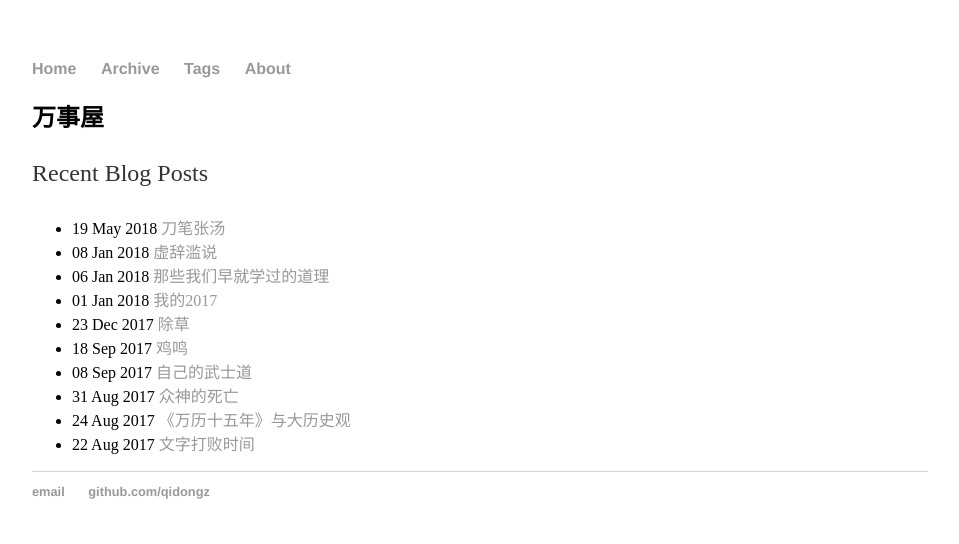
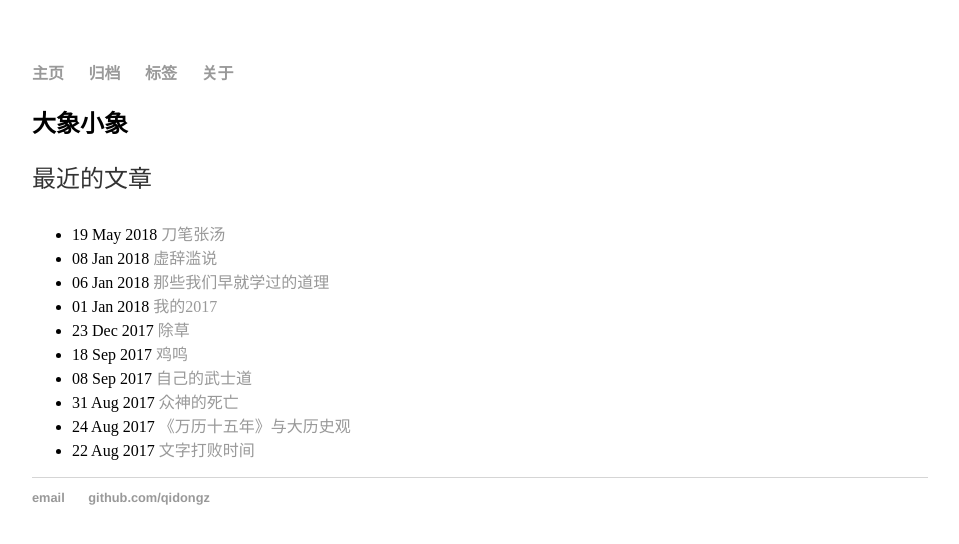
Before and after one commit to chqid/chqid.blog.io, a Jekyll site: the page built from index.html, in a window 1280 px wide. Shown: the top 544 px of the page, without its empty margins (160-1119 px from the left). Built offline with Jekyll 4.4.1, drawn with Linux system fonts in a browser that asks for light colours.

Commit message:
add zh-cn

```diff
--- a/_config.yml
+++ b/_config.yml
@@ -1,3 +1,3 @@
-name: 万事屋
+name: 大象小象
 markdown: kramdown
 permalink: /blog/:year/:month/:day/:title
--- a/_layouts/default.html
+++ b/_layouts/default.html
@@ -8,10 +8,10 @@
 		<body>
 			<nav>
 	    		<ul>
-	        		<li><a href="/">Home</a></li>
-		        	<li><a href="/archive">Archive</a></li>
-	        		<li><a href="/tags">Tags</a></li>
-				<li><a href="/about">About</a></li>
+	        		<li><a href="/">主页</a></li>
+		        	<li><a href="/archive">归档</a></li>
+	        		<li><a href="/tags">标签</a></li>
+				<li><a href="/about">关于</a></li>
 	    		</ul>
 			</nav>
 			<div class="container">
--- a/index.html
+++ b/index.html
@@ -1,11 +1,11 @@
 ---
 layout: default
-title: 万事屋
+title: 大象小象
 ---
 
 <h2>{{ page.title }}</h2>
 
-<p>Recent Blog Posts</p>
+<p>最近的文章</p>
 
 <ul>
     {% for post in site.posts %}
```
Also changed, not shown: about/index.md (+1 -1 lines).
